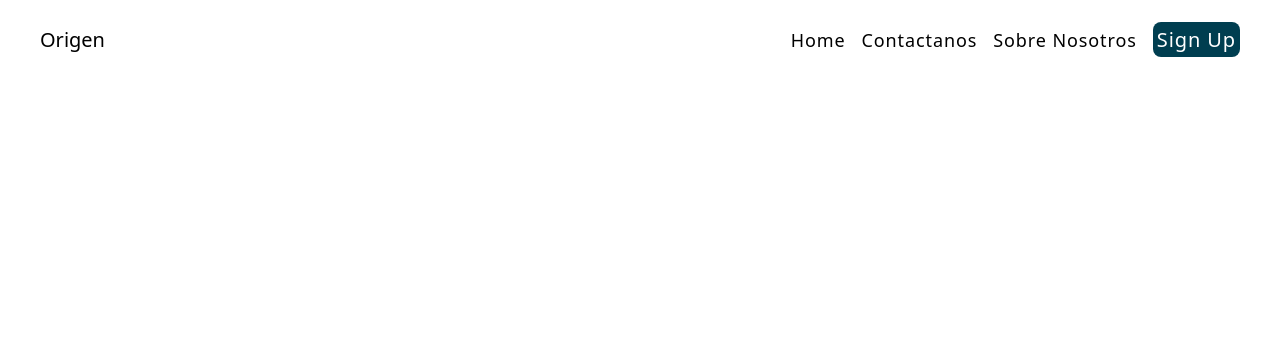
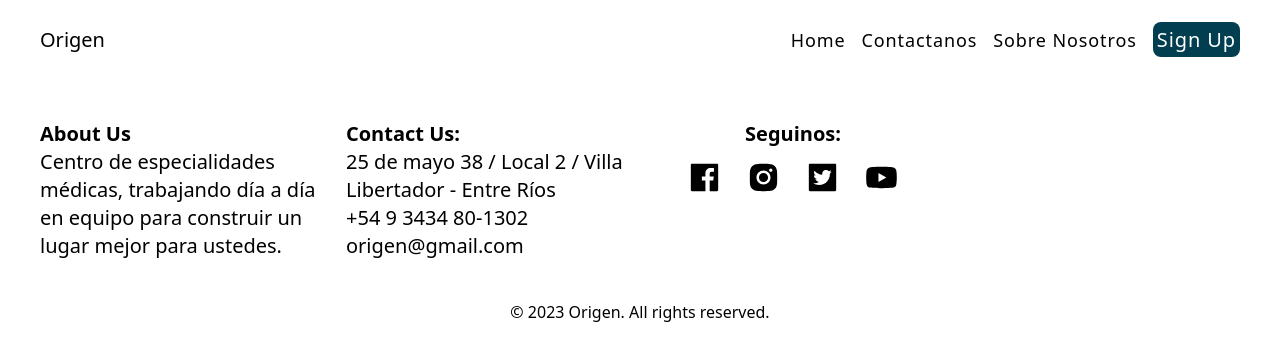
Before and after one commit to BautistaGallardo/Origen, a Next.js app: page / in a window 1280 px wide. Shown: the top 360 px of the page. Built offline with nearby package versions, Linux system fonts and the light colour scheme.

Commit message:
first footer

```diff
--- a/package.json
+++ b/package.json
@@ -23,6 +23,7 @@
     "prisma": "^5.1.1",
     "react": "18.2.0",
     "react-dom": "18.2.0",
+    "react-icons": "^4.10.1",
     "tailwindcss": "3.3.3",
     "typescript": "5.1.6"
   },
--- a/src/app/(web)/components/footer.tsx
+++ b/src/app/(web)/components/footer.tsx
@@ -0,0 +1,55 @@
+import React from "react";
+import Link from "next/link";
+import settings from "../../../../settings.json";
+import {
+    AiFillFacebook,
+    AiFillInstagram,
+    AiFillYoutube,
+    AiFillTwitterSquare,
+} from "react-icons/ai";
+
+const Footer = () => {
+
+    return (
+        <footer className="bg-white">
+            <main className="text-Custm_letter font-body font-normal md:text-xl grid grid-cols-1 sm:grid-cols-2 xl:grid-cols-4 gap-6 bg-cove p-10 w-full mt-auto">
+                <section className="sm:col-span-1">
+                    <h1 className="font-semibold"> About Us </h1>
+                    <p>{settings.footerData.about}</p>
+                </section>
+                <section>
+                    <h1 className="font-semibold">Contact Us:</h1>
+                    <ul>
+                        <li>{settings.footerData.address}</li>
+                        <li>{settings.footerData.phone}</li>
+                        <li>{settings.footerData.email}</li>
+                    </ul>
+                </section>
+                <section>
+                    <h1 className="text-center font-semibold">Seguinos: </h1>
+                    <div className="flex flex-row justify-center gap-6 my-3">
+                        <Link href={settings.footerData.social.facebook}>
+                            <AiFillFacebook size={35} />
+                        </Link>
+                        <Link href={settings.footerData.social.instagram}>
+                            <AiFillInstagram size={35} />
+                        </Link>
+                        <Link href={settings.footerData.social.twitter}>
+                            <AiFillTwitterSquare size={35} />
+                        </Link>
+                        <Link href={settings.footerData.social.youtube}>
+                            <AiFillYoutube size={35} />
+                        </Link>
+
+                    </div>
+
+                </section>
+            </main>
+            <p className="text-Custm_tertiary text-center">
+                {settings.footerData.copy}
+            </p>
+        </footer>
+    );
+};
+
+export default Footer;
--- a/src/app/(web)/layout.tsx
+++ b/src/app/(web)/layout.tsx
@@ -1,5 +1,6 @@
 import Navbar from "../(web)/components/navbar"
 import "./globals.css"
+import Footer from "./components/footer";
 
 export const metadata = {
   title: "Origen",
@@ -16,6 +17,7 @@ export default function RootLayout({
       <body className="h-screen">
         <Navbar />
         {children}
+        <Footer />
       </body>
     </html>
   );
```
Also changed, not shown: 1 other file (tests, documents, lock files or other folders).
